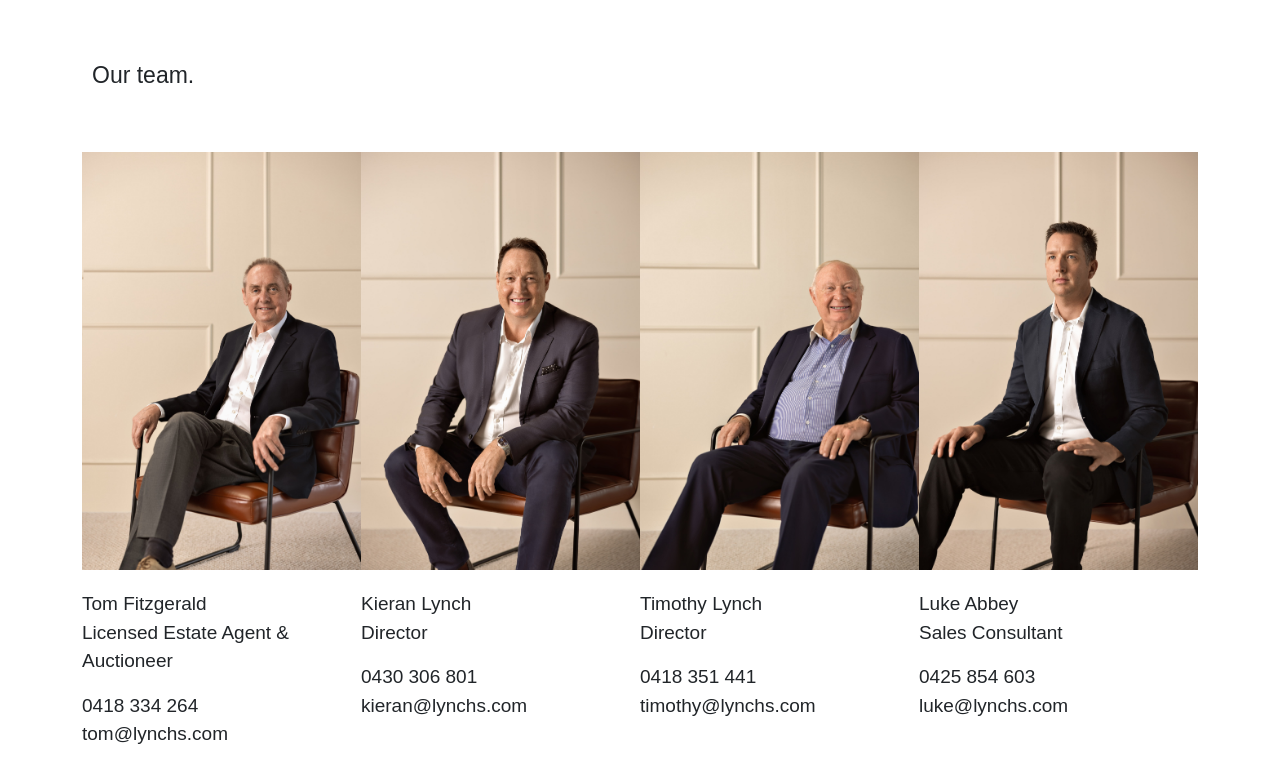
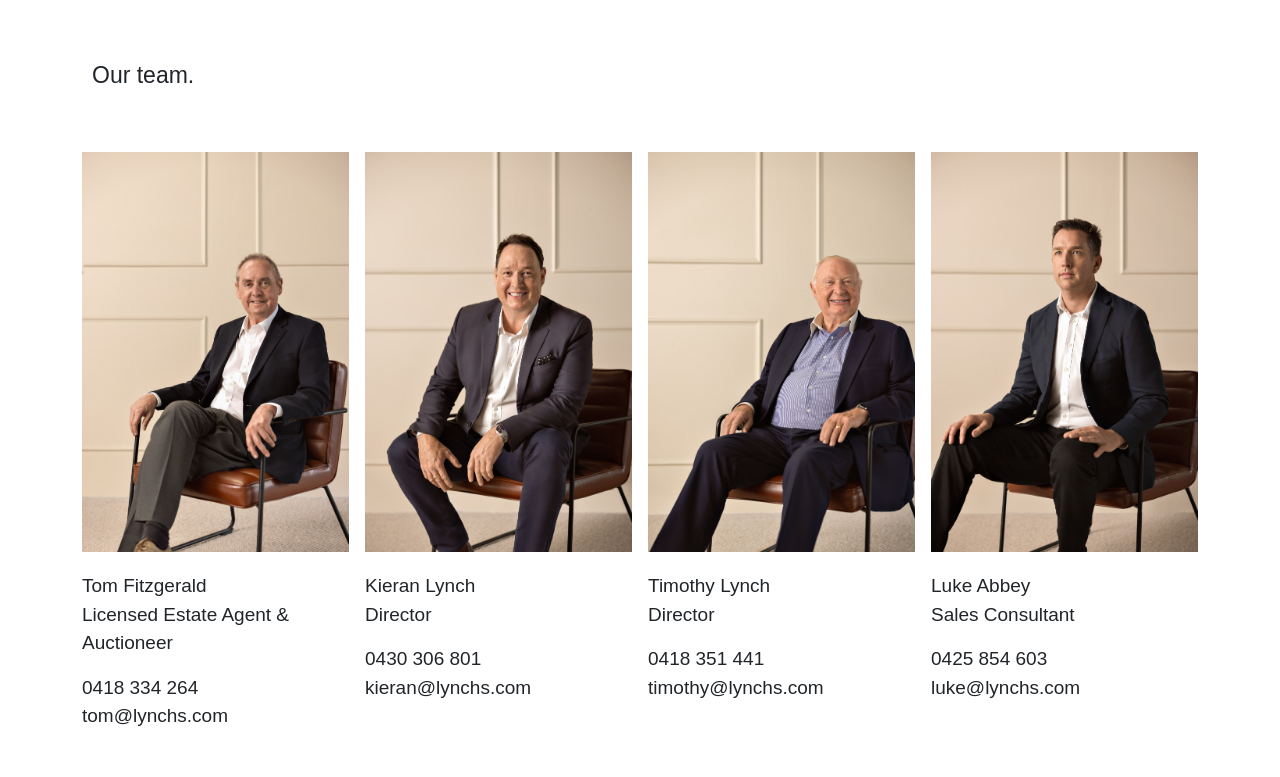
Before and after one commit to MZaidArshad/Lynchs, a React (Vite) app: page / in a window 1280 px wide. Shown: the part 2577-3354 px from the top of the page. Built offline with nearby package versions, Linux system fonts and the light colour scheme; a web font is replaced by a local one.

Commit message:
spacing fixed

```diff
--- a/src/components/team/Team.jsx
+++ b/src/components/team/Team.jsx
@@ -112,7 +112,7 @@ const Team = () => {
 
   return (
     <div className="container team">
-      <div className="row gy-5 gx-sm-0">
+      <div className="row gy-5 gx-3">
         {teamDetails.slice(0, visibleTeamMembers).map((item, index) => (
           <div key={index} className="col-6 col-md-3 col-lg-3">
             <TeamCard
```
